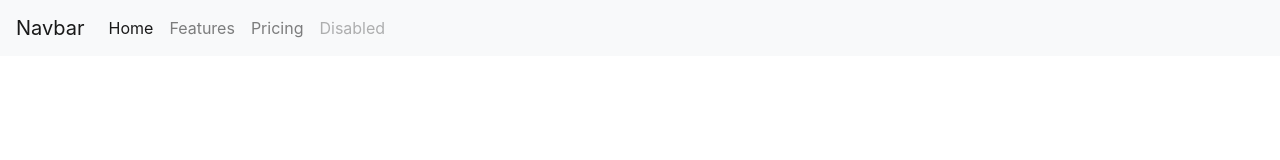
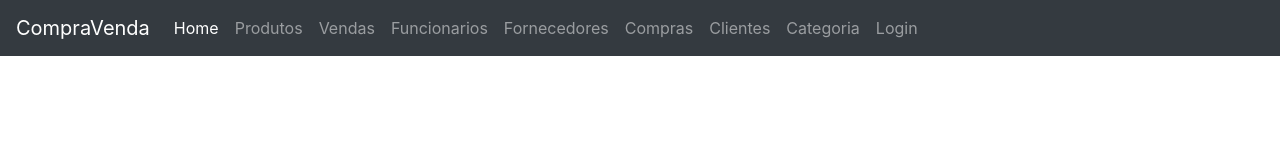
Before and after one commit to PedroRimes/ProjetoDevWebParte1, a plain HTML site: page ProjetoDevWebParte1/web/index.html in a window 1280 px wide. Drawn offline with Linux system fonts and the light colour scheme.

Commit message:
Bootstrap aplied to index

```diff
--- a/ProjetoDevWebParte1/web/index.html
+++ b/ProjetoDevWebParte1/web/index.html
@@ -12,24 +12,39 @@ and open the template in the editor.
         <link rel="stylesheet" href="css/bootstrap.min.css" type="text/css"/>
     </head>
     <body>
-        <nav class="navbar navbar-expand-lg navbar-light bg-light">
-            <a class="navbar-brand" href="#">Navbar</a>
+        <nav class="navbar navbar-expand-lg navbar-dark bg-dark">
+            <a class="navbar-brand" href="#">CompraVenda</a>
             <button class="navbar-toggler" type="button" data-toggle="collapse" data-target="#navbarNav" aria-controls="navbarNav" aria-expanded="false" aria-label="Toggle navigation">
                 <span class="navbar-toggler-icon"></span>
             </button>
             <div class="collapse navbar-collapse" id="navbarNav">
                 <ul class="navbar-nav">
                     <li class="nav-item active">
-                        <a class="nav-link" href="">Home <span class="sr-only">(current)</span></a>
+                        <a class="nav-link" href="index.html">Home <span class="sr-only">(current)</span></a>
                     </li>
                     <li class="nav-item">
-                        <a class="nav-link" href="#">Features</a>
+                        <a class="nav-link" href="Produtos.html">Produtos</a>
                     </li>
                     <li class="nav-item">
-                        <a class="nav-link" href="#">Pricing</a>
+                        <a class="nav-link" href="Vendas.html">Vendas</a>
                     </li>
                     <li class="nav-item">
-                        <a class="nav-link disabled" href="#">Disabled</a>
+                        <a class="nav-link" href="Funcionarios.html">Funcionarios</a>
+                    </li>
+                    <li class="nav-item">
+                        <a class="nav-link" href="Fornecedores.html">Fornecedores</a>
+                    </li>
+                    <li class="nav-item">
+                        <a class="nav-link" href="Compras.html">Compras</a>
+                    </li>
+                    <li class="nav-item">
+                        <a class="nav-link" href="Clientes.html">Clientes</a>
+                    </li>
+                    <li class="nav-item">
+                        <a class="nav-link" href="Categoria.html">Categoria</a>
+                    </li>
+                    <li class="nav-item">
+                        <a class="nav-link" href="Login.html">Login</a>
                     </li>
                 </ul>
             </div>
```
Also changed, not shown: ProjetoDevWebParte1/web/Fornecedores.html (+1 -1 lines).
